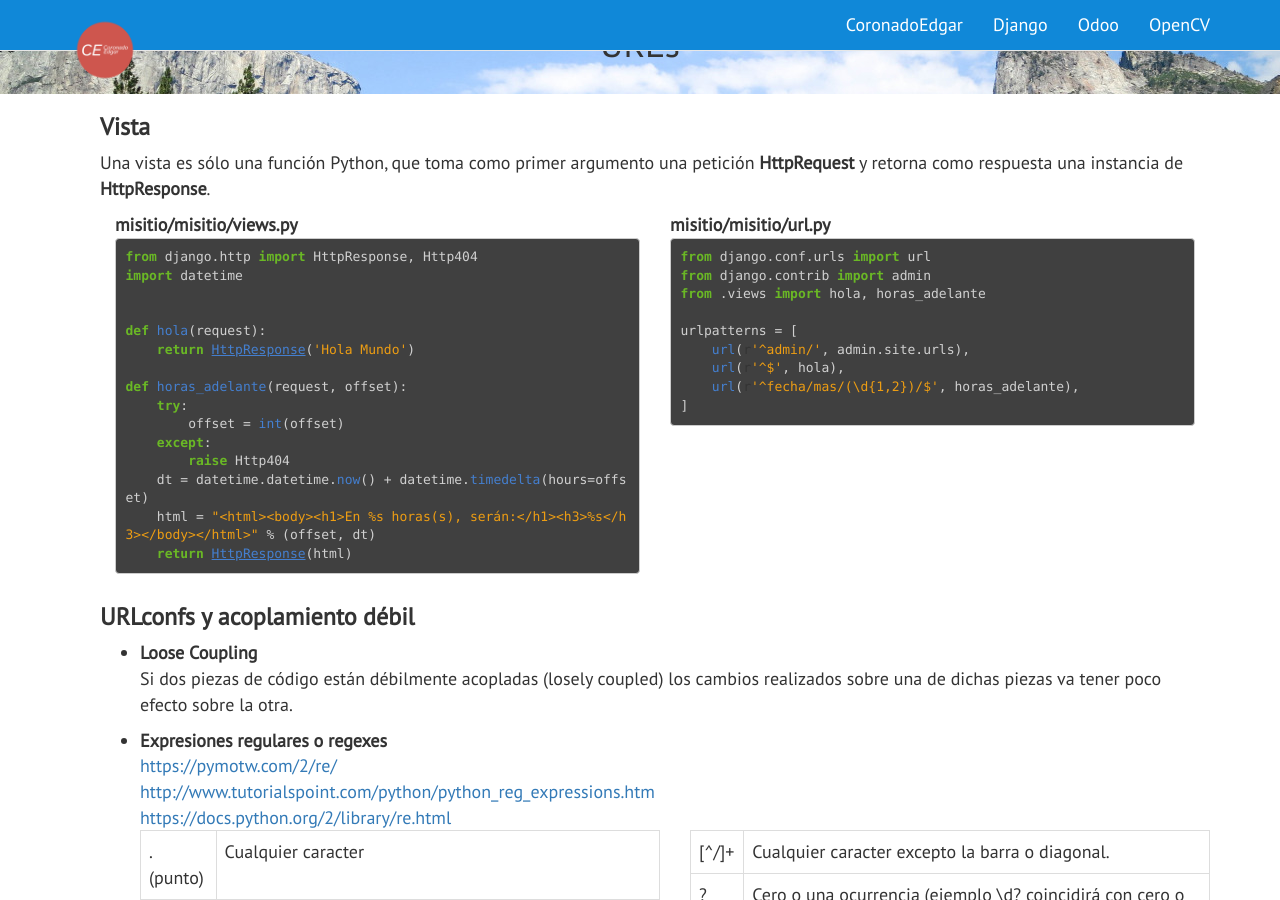
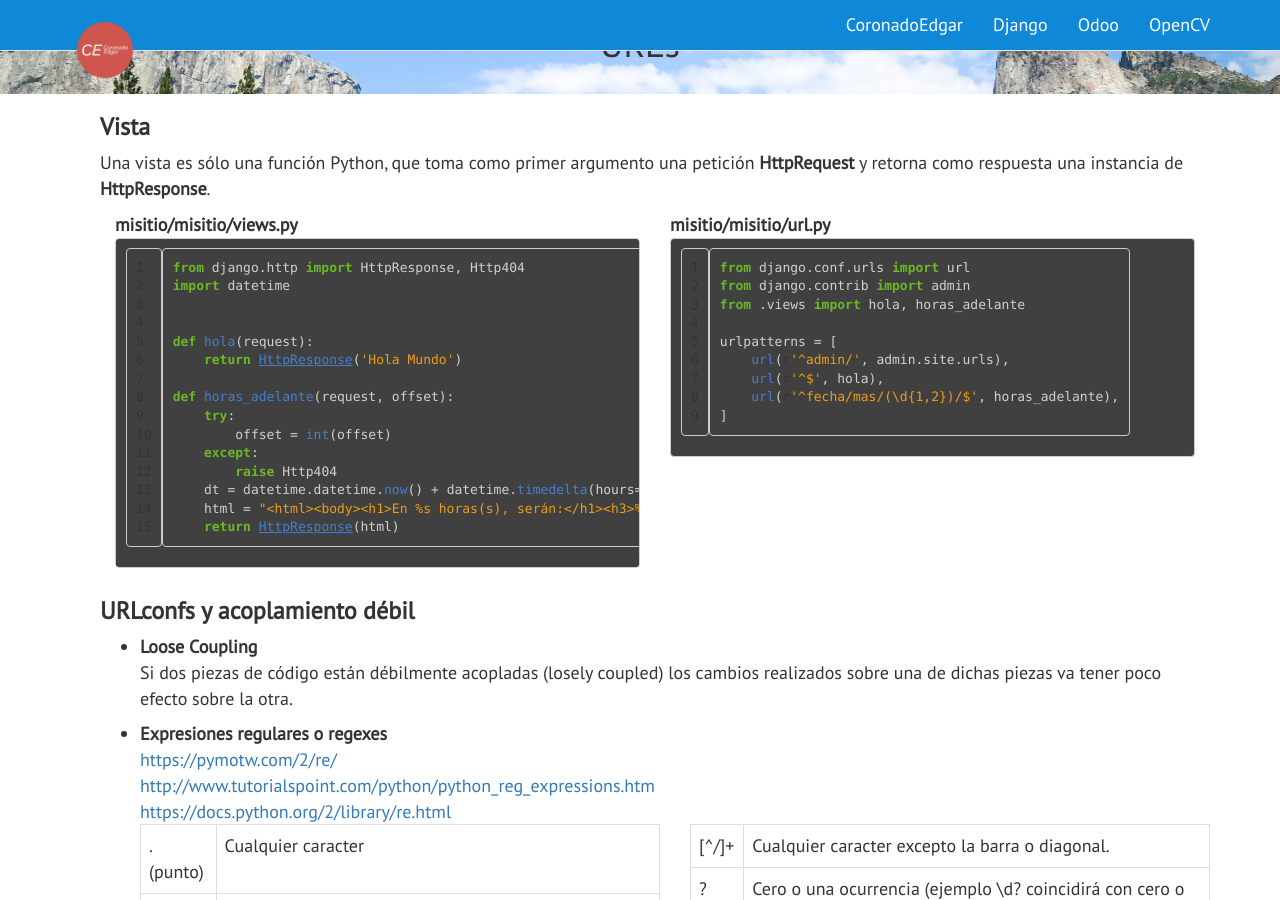
Before and after one commit to coronadoedgar/coronadoedgar.github.io, a Jekyll site: the page built from _posts/django/2016-07-28-urls-django.html, in a window 1280 px wide and 900 px high, scrolled down 456 px. Built offline with Jekyll 4.4.1, drawn with Linux system fonts in a browser that asks for light colours; comment, search, counter and statistics services are not loaded.

Commit message:
[refactor] Snippet code with linenos

```diff
--- a/_posts/django/2016-07-28-urls-django.html
+++ b/_posts/django/2016-07-28-urls-django.html
@@ -13,7 +13,7 @@ img: img-16-3.jpg
 	<div class="col-lg-6">
 		<strong>misitio/misitio/views.py</strong>
 
-{% highlight python %}
+{% highlight python linenos %}
 from django.http import HttpResponse, Http404
 import datetime
 
@@ -34,7 +34,7 @@ def horas_adelante(request, offset):
 	</div>
 	<div class="col-lg-6">
 		<strong>misitio/misitio/url.py</strong>
-{% highlight python %}
+{% highlight python linenos %}
 from django.conf.urls import url
 from django.contrib import admin
 from .views import hola, horas_adelante
--- a/_posts/django/2016-07-31-paginas-error.html
+++ b/_posts/django/2016-07-31-paginas-error.html
@@ -9,7 +9,7 @@ img: img-16-4.jpg
 	<p class="text-justify">
 		¿Eres el tipo de programador al que le gusta depurar con la ayuda de sentencias print cuidadosamente colocadas? Puedes usar la página de error de Django para hacer eso sin usar la sentencia print.
 	</p>
-{% highlight python %}
+{% highlight python linenos %}
 from django.http import HttpResponse, Http404
 
 
```
